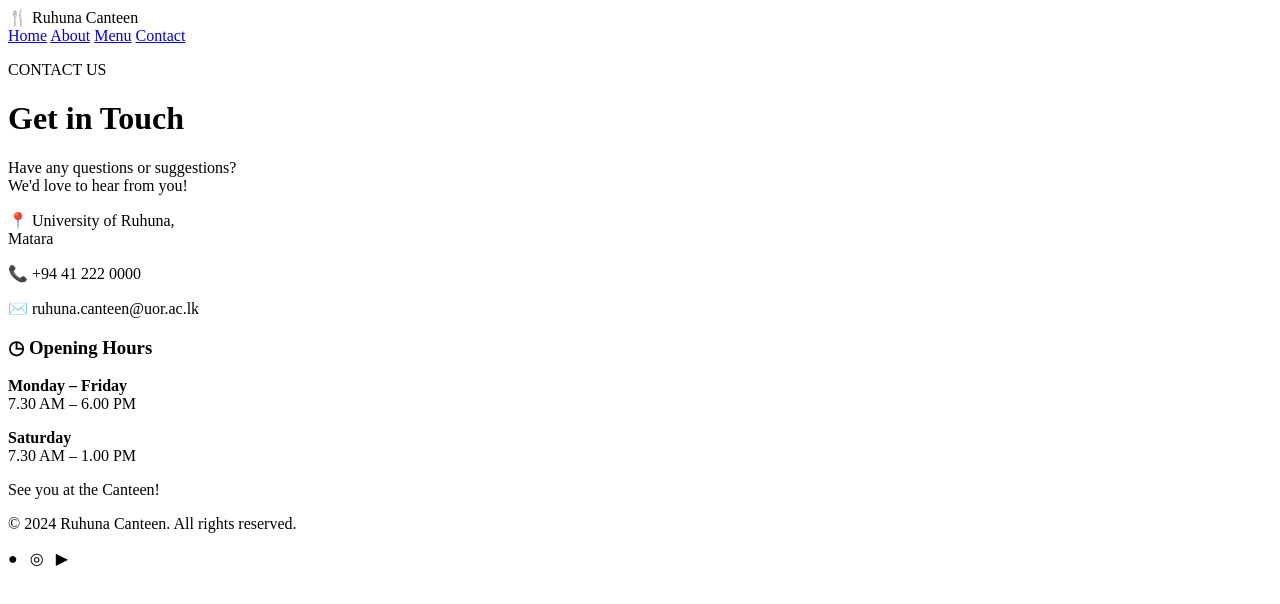
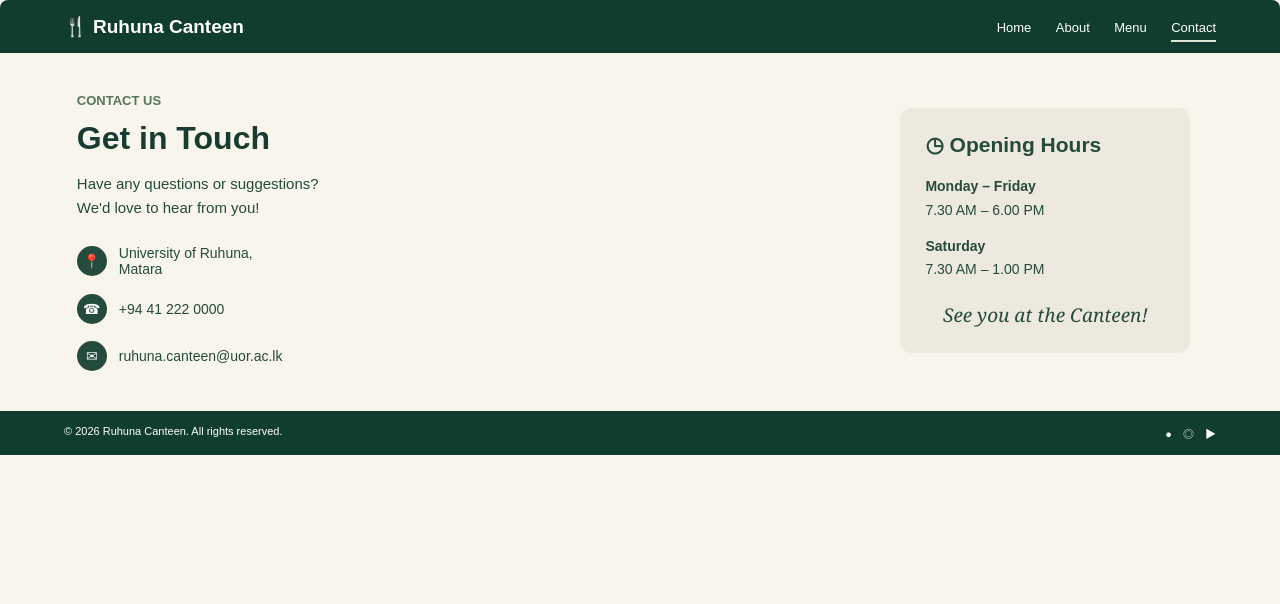
Before and after one commit to chandimahasantha73-star/Ruhuna-Canteen-group-16, a plain HTML site: page contact.html in a window 1280 px wide. Drawn offline with Linux system fonts and the light colour scheme.

Commit message:
added changes

```diff
--- a/contact.html
+++ b/contact.html
@@ -6,17 +6,177 @@
 <meta name="viewport" content="width=device-width, initial-scale=1.0">
 <title>Ruhuna Canteen - Contact</title>
 
-    <link rel="stylesheet" href="style.css">
+<style>
+* {
+    margin: 0;
+    padding: 0;
+    box-sizing: border-box;
+}
+
+body {
+    font-family: Arial, sans-serif;
+    background: #F8F5EC;
+    color: #244B3B;
+}
+
+/* Header */
+header {
+    background: #103D30;
+    color: white;
+    padding: 15px 5%;
+    display: flex;
+    justify-content: space-between;
+    align-items: center;
+    border-radius: 8px 8px 0 0;
+}
+
+.logo {
+    font-size: 19px;
+    font-weight: bold;
+}
+
+nav a {
+    color: white;
+    text-decoration: none;
+    margin-left: 20px;
+    font-size: 13px;
+}
+
+nav a.active {
+    border-bottom: 2px solid #DCE5D6;
+    padding-bottom: 5px;
+}
+
+/* Main section */
+.container {
+    min-height: 350px;
+    padding: 40px 6%;
+    background: #F8F5EC;
+    position: relative;
+}
+
+.small-title {
+    color: #55765D;
+    font-size: 13px;
+    font-weight: bold;
+    margin-bottom: 12px;
+}
+
+h1 {
+    color: #183D30;
+    font-size: 32px;
+    margin-bottom: 15px;
+}
+
+.description {
+    font-size: 15px;
+    line-height: 1.6;
+    margin-bottom: 25px;
+}
+
+/* Contact details */
+.contact-info {
+    display: flex;
+    flex-direction: column;
+    gap: 17px;
+}
+
+.contact-item {
+    display: flex;
+    align-items: center;
+    gap: 12px;
+    font-size: 14px;
+}
+
+.icon {
+    background: #244B3B;
+    color: white;
+    width: 30px;
+    height: 30px;
+    border-radius: 50%;
+    display: flex;
+    align-items: center;
+    justify-content: center;
+}
+
+/* Opening hours card */
+.hours-card {
+    background: #EEE9DF;
+    padding: 25px;
+    border-radius: 12px;
+    width: 290px;
+    position: absolute;
+    top: 55px;
+    right: 7%;
+}
+
+.hours-card h2 {
+    font-size: 21px;
+    margin-bottom: 18px;
+}
+
+.hours-card p {
+    font-size: 14px;
+    line-height: 1.7;
+    margin-bottom: 12px;
+}
+
+.thank-you {
+    text-align: center;
+    font-family: Georgia, serif;
+    font-style: italic;
+    font-size: 19px;
+    margin-top: 20px;
+}
+
+/* Footer */
+footer {
+    background: #103D30;
+    color: white;
+    padding: 14px 5%;
+    display: flex;
+    justify-content: space-between;
+    font-size: 11px;
+}
+
+/* Mobile responsive */
+@media(max-width: 650px) {
+    header {
+        flex-direction: column;
+        gap: 15px;
+    }
+
+    nav a {
+        margin: 0 7px;
+        font-size: 12px;
+    }
+
+    .container {
+        padding: 30px 6%;
+    }
+
+    .hours-card {
+        position: static;
+        width: 100%;
+        margin-top: 30px;
+    }
+
+    h1 {
+        font-size: 27px;
+    }
+
+    footer {
+        flex-direction: column;
+        gap: 10px;
+    }
+}
+</style>
 </head>
+
 <body>
 
-    <div class="container">
-
-        <!-- Navigation Bar -->
 <header>
-            <div class="logo">
-                🍴 Ruhuna Canteen
-            </div>
+    <div class="logo">🍴 Ruhuna Canteen</div>
 
     <nav>
         <a href="#">Home</a>
@@ -26,11 +186,9 @@
     </nav>
 </header>
 
-        <!-- Contact Section -->
-        <main class="contact-section">
+<main class="container">
 
-            <div class="contact-info">
-                <p class="small-title">CONTACT US</p>
+    <div class="small-title">CONTACT US</div>
 
     <h1>Get in Touch</h1>
 
@@ -39,28 +197,27 @@
         We'd love to hear from you!
     </p>
 
-                <div class="details">
-                    <p>
-                        <span>📍</span>
-                        University of Ruhuna,<br>
-                        Matara
-                    </p>
+    <div class="contact-info">
 
-                    <p>
-                        <span>📞</span>
-                        +94 41 222 0000
-                    </p>
-
-                    <p>
-                        <span>✉️</span>
-                        ruhuna.canteen@uor.ac.lk
-                    </p>
-                </div>
+        <div class="contact-item">
+            <span class="icon">📍</span>
+            <span>University of Ruhuna,<br>Matara</span>
         </div>
 
-            <!-- Opening Hours -->
+        <div class="contact-item">
+            <span class="icon">☎</span>
+            <span>+94 41 222 0000</span>
+        </div>
+
+        <div class="contact-item">
+            <span class="icon">✉</span>
+            <span>ruhuna.canteen@uor.ac.lk</span>
+        </div>
+
+    </div>
+
     <div class="hours-card">
-                <h3>◷ Opening Hours</h3>
+        <h2>◷ Opening Hours</h2>
 
         <p>
             <strong>Monday – Friday</strong><br>
@@ -71,24 +228,18 @@
             <strong>Saturday</strong><br>
             7.30 AM – 1.00 PM
         </p>
+
+        <div class="thank-you">
+            See you at the Canteen!
+        </div>
     </div>
 
 </main>
 
-        <div class="message">
-            See you at the Canteen!
-        </div>
-
-        <!-- Footer -->
 <footer>
-            <p>© 2024 Ruhuna Canteen. All rights reserved.</p>
-
-            <div class="social">
-                ● &nbsp; ◎ &nbsp; ▶
-            </div>
+    <span>© 2026 Ruhuna Canteen. All rights reserved.</span>
+    <span>●　◎　▶</span>
 </footer>
-
-    </div>
 
 </body>
 </html>
```
Lines whose indentation alone changed are shown as unchanged.
